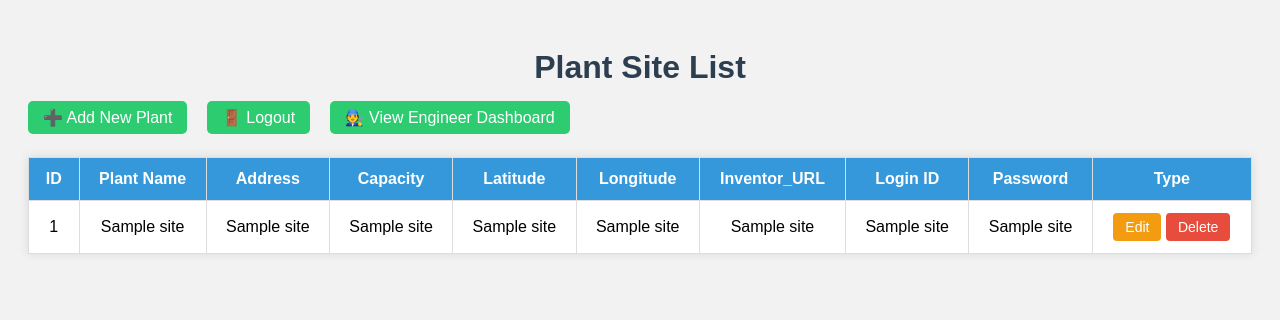
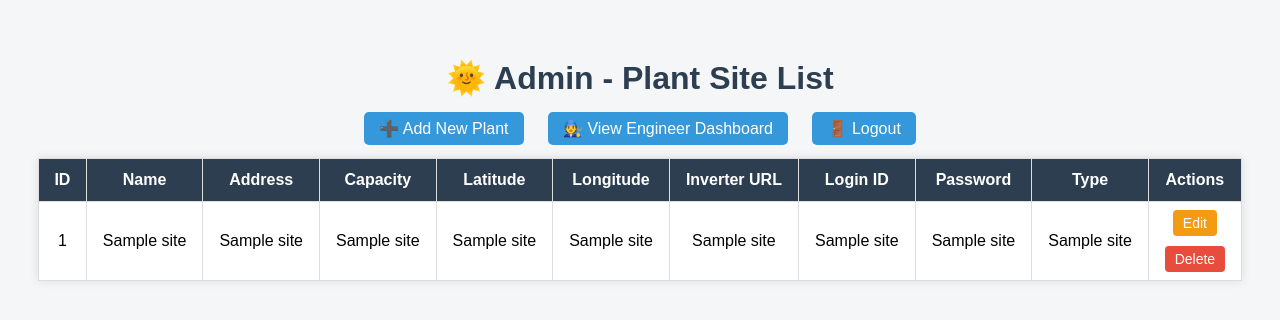
Before and after one commit to DeepikaLeelakumar/Greenray-solar-site, a Flask app: template backend/templates/admin_sites.html in a window 1280 px wide. Shown: the top 320 px of the page. Run offline with Flask 3, Linux system fonts and the light colour scheme; the template is opened without the code that fills it: most values are stand-ins (such as "Sample title", 1, 10 or a date in 2020).

Commit message:
backend-admin

```diff
--- a/backend/app.py
+++ b/backend/app.py
@@ -1,15 +1,20 @@
-from flask import Flask, render_template, request, redirect, url_for, session
+from flask import Flask, render_template, request, redirect, url_for, session, jsonify
 import sqlite3
+import os
 
 app = Flask(__name__)
 app.secret_key = "greeenray@secure"
 
-# 1. Home redirects to login
+# --- Static and Homepage ---
+@app.route("/index.html")
+def index_page():
+    return render_template("index.html")
+
 @app.route("/")
 def home():
-    return redirect("/login")
+    return redirect("/index.html")
 
-# 2. Login logic for both Admin & Engineer
+# --- Login ---
 @app.route("/login", methods=["GET", "POST"])
 def login():
     error = None
@@ -25,7 +30,7 @@ def login():
 
         if user:
             session["user"] = username
-            session["role"] = user[3]  # role column assumed at index 3
+            session["role"] = user[3]
             if session["role"] == "admin":
                 return redirect("/admin")
             elif session["role"] == "engineer":
@@ -35,14 +40,14 @@ def login():
 
     return render_template("login.html", error=error)
 
-# 3. Admin Dashboard
+# --- Admin Dashboard ---
 @app.route("/admin")
 def admin_dashboard():
     if "user" in session and session["role"] == "admin":
         return render_template("admin_panel.html")
     return redirect("/login")
 
-# 4. Add New Site
+# --- Add Site ---
 @app.route("/add-site", methods=["GET", "POST"])
 def add_site():
     if "user" not in session or session["role"] != "admin":
@@ -58,25 +63,22 @@ def add_site():
         login_id = request.form["login_id"]
         password = request.form["password"]
         type = request.form["type"]
+        image_url = request.form.get("image_url")  # Optional
 
-        try:
-            with sqlite3.connect("database/sites.db", timeout=10) as conn:
-                cur = conn.cursor()
-                cur.execute("""
-                    INSERT INTO sites
-                    (name, address, capacity, latitude, longitude, inverter_url, login_id, password, type)
-                    VALUES (?, ?, ?, ?, ?, ?, ?, ?, ?)
-                """, (name, address, capacity, latitude, longitude, inverter_url, login_id, password, type))
-                conn.commit()
-        except sqlite3.OperationalError as e:
-            print("🔴 SQLite error:", e)
-            return "Database is currently busy. Please try again later.", 500
+        with sqlite3.connect("database/sites.db", timeout=10) as conn:
+            cur = conn.cursor()
+            cur.execute("""
+                INSERT INTO sites
+                (name, address, capacity, latitude, longitude, inverter_url, login_id, password, type, image_url)
+                VALUES (?, ?, ?, ?, ?, ?, ?, ?, ?, ?)
+            """, (name, address, capacity, latitude, longitude, inverter_url, login_id, password, type, image_url))
+            conn.commit()
 
         return redirect("/admin/sites")
 
     return render_template("add_site.html")
 
-# 5. View All Sites (Admin)
+# --- View Sites ---
 @app.route("/admin/sites")
 def view_sites():
     if "user" in session and session["role"] == "admin":
@@ -88,7 +90,7 @@ def view_sites():
         return render_template("admin_sites.html", sites=rows)
     return redirect("/login")
 
-# 6. Edit Site
+# --- Edit Site ---
 @app.route("/admin/sites/edit/<int:site_id>", methods=["GET", "POST"])
 def edit_site(site_id):
     if "user" not in session or session["role"] != "admin":
@@ -98,33 +100,35 @@ def edit_site(site_id):
     cur = conn.cursor()
 
     if request.method == "POST":
-        name = request.form["name"]
-        address = request.form["address"]
-        capacity = request.form["capacity"]
-        latitude = request.form["latitude"]
-        longitude = request.form["longitude"]
-        inverter_url = request.form["inverter_url"]
-        login_id = request.form["login_id"]
-        password = request.form["password"]
-        type = request.form["type"]
-
+        data = (
+            request.form["name"],
+            request.form["address"],
+            request.form["capacity"],
+            request.form["latitude"],
+            request.form["longitude"],
+            request.form["inverter_url"],
+            request.form["login_id"],
+            request.form["password"],
+            request.form["type"],
+            request.form.get("image_url"),
+            site_id
+        )
         cur.execute("""
             UPDATE sites SET
             name=?, address=?, capacity=?, latitude=?, longitude=?,
-            inverter_url=?, login_id=?, password=?, type=?
+            inverter_url=?, login_id=?, password=?, type=?, image_url=?
             WHERE id=?
-        """, (name, address, capacity, latitude, longitude, inverter_url, login_id, password, type, site_id))
+        """, data)
         conn.commit()
         conn.close()
         return redirect("/admin/sites")
 
-    # For GET: Load existing data
     cur.execute("SELECT * FROM sites WHERE id=?", (site_id,))
     site = cur.fetchone()
     conn.close()
     return render_template("edit_site.html", site=site)
 
-# 7. Delete Site
+# --- Delete Site ---
 @app.route("/admin/sites/delete/<int:site_id>")
 def delete_site(site_id):
     if "user" not in session or session["role"] != "admin":
@@ -137,20 +141,55 @@ def delete_site(site_id):
     conn.close()
     return redirect("/admin/sites")
 
-# 8. Engineer Dashboard
+# --- Logout ---
+@app.route("/logout")
+def logout():
+    session.clear()
+    return redirect("/login")
+
+# --- Engineer Dashboard ---
 @app.route("/engineer")
 def engineer_dashboard():
     if "user" in session and session["role"] == "engineer":
         return render_template("engineer_map.html")
     return redirect("/login")
 
-# 9. Logout
-@app.route("/logout")
-def logout():
-    session.clear()
-    return redirect("/login")
+@app.route("/api/sites")
+def get_sites():
+    try:
+        conn = sqlite3.connect("database/sites.db")
+        conn.row_factory = sqlite3.Row
+        cur = conn.cursor()
+        cur.execute("SELECT * FROM sites")
+        rows = cur.fetchall()
+        conn.close()
 
-# Run the Flask app
+        sites = []
+        for row in rows:
+
+                sites.append({
+                    "id": row[0],
+                    "name": row[1],
+                    "address": row[2],
+                    "capacity": row[3],
+                    "latitude": row[4],
+                    "longitude": row[5],
+                    "inverter_url": row[6],
+                    "login_id": row[7],
+                    "password": row[8],
+                    "type": row[9],
+                    "image_url": row[10]
+                })
+
+
+        return jsonify({"sites": sites})
+
+    except Exception as e:
+        print("❌ API Error:", e)
+        return jsonify({"error": f"Internal Server Error: {str(e)}"}), 500
+
+
+
+# --- Run the App ---
 if __name__ == "__main__":
-    print("✅ Flask app is running at http://127.0.0.1:5000")
     app.run(debug=True)
--- a/backend/templates/admin_sites.html
+++ b/backend/templates/admin_sites.html
@@ -6,8 +6,8 @@
     <style>
         body {
             font-family: Arial, sans-serif;
-            background: #f2f2f2;
-            padding: 20px;
+            background: #f4f6f8;
+            padding: 30px;
         }
 
         h1 {
@@ -15,35 +15,47 @@
             color: #2c3e50;
         }
 
+        .top-links {
+            margin-bottom: 20px;
+            text-align: center;
+        }
+
+        .top-links a {
+            text-decoration: none;
+            margin: 0 10px;
+            padding: 8px 15px;
+            background-color: #3498db;
+            color: white;
+            border-radius: 5px;
+        }
+
         table {
             width: 100%;
             border-collapse: collapse;
-            margin-top: 30px;
-            background-color: white;
+            background: white;
             box-shadow: 0 0 10px rgba(0,0,0,0.1);
         }
 
         th, td {
             padding: 12px 15px;
+            text-align: center;
             border: 1px solid #ddd;
-            text-align: center;
         }
 
         th {
-            background-color: #3498db;
+            background-color: #2c3e50;
             color: white;
         }
 
         tr:hover {
-            background-color: #f1f1f1;
+            background-color: #f9f9f9;
         }
 
         .btn {
-            padding: 6px 12px;
-            border: none;
+            padding: 5px 10px;
+            text-decoration: none;
+            color: white;
             border-radius: 4px;
-            color: white;
-            cursor: pointer;
             font-size: 14px;
         }
 
@@ -54,47 +66,33 @@
         .btn-delete {
             background-color: #e74c3c;
         }
-
-        .top-links {
-            margin-bottom: 20px;
-        }
-
-        .top-links a {
-            text-decoration: none;
-            margin-right: 15px;
-            background: #2ecc71;
-            padding: 8px 15px;
-            color: white;
-            border-radius: 5px;
-        }
     </style>
 </head>
 <body>
-    <h1>Plant Site List</h1>
+
+    <h1>🌞 Admin - Plant Site List</h1>
 
     <div class="top-links">
         <a href="/add-site">➕ Add New Plant</a>
+        <a href="/engineer">🧑‍🔧 View Engineer Dashboard</a>
         <a href="/logout">🚪 Logout</a>
-        <a href="/engineer">🧑‍🔧 View Engineer Dashboard</a>
     </div>
 
     <table>
-        <thead>
         <tr>
             <th>ID</th>
-                <th>Plant Name</th>
+            <th>Name</th>
             <th>Address</th>
             <th>Capacity</th>
             <th>Latitude</th>
             <th>Longitude</th>
-                <th>Inventor_URL</th>
+            <th>Inverter URL</th>
             <th>Login ID</th>
             <th>Password</th>
             <th>Type</th>
+            <th>Actions</th>
+        </tr>
 
-            </tr>
-        </thead>
-        <tbody>
         {% for site in sites %}
         <tr>
             <td>{{ site[0] }}</td>
@@ -106,13 +104,14 @@
             <td>{{ site[6] }}</td>
             <td>{{ site[7] }}</td>
             <td>{{ site[8] }}</td>
+            <td>{{ site[9] }}</td>
             <td>
-                    <a href="/edit-site/{{ site[0] }}"><button class="btn btn-edit">Edit</button></a>
-                    <a href="/delete-site/{{ site[0] }}"><button class="btn btn-delete">Delete</button></a>
+                <a href="{{ url_for('edit_site', site_id=site[0]) }}" class="btn btn-edit">Edit</a><br><br>
+                <a href="{{ url_for('delete_site', site_id=site[0]) }}" class="btn btn-delete" onclick="return confirm('Are you sure you want to delete this site?')">Delete</a>
             </td>
         </tr>
         {% endfor %}
-        </tbody>
     </table>
+
 </body>
 </html>
```
Also changed, not shown: backend/static/script.js (added, +52 -0 lines), backend/templates/index.html (+45 -0 lines), index.html (deleted, +0 -40 lines), script.js (deleted, +0 -73 lines), assests/pmsr002.png (deleted), backend/static/assests/Screenshot 2025-07-04 112543.png (renamed from assests/Screenshot 2025-07-04 112543.png), backend/static/assests/Screenshot 2025-07-09 132010.png (renamed from assests/Screenshot 2025-07-09 132010.png), backend/static/assests/assests.pmsr1.png (renamed from assests/assests.pmsr1.png), backend/static/assests/pmsr002.png (added), backend/static/assests/pmsr003.png (renamed from assests/pmsr003.png), backend/static/assests/pmsr004.png (added), backend/static/assests/pmsr005.png (renamed from assests/pmsr005.png), backend/static/style.css (renamed from style.css), 2 other files. Lines whose indentation alone changed are shown as unchanged.
